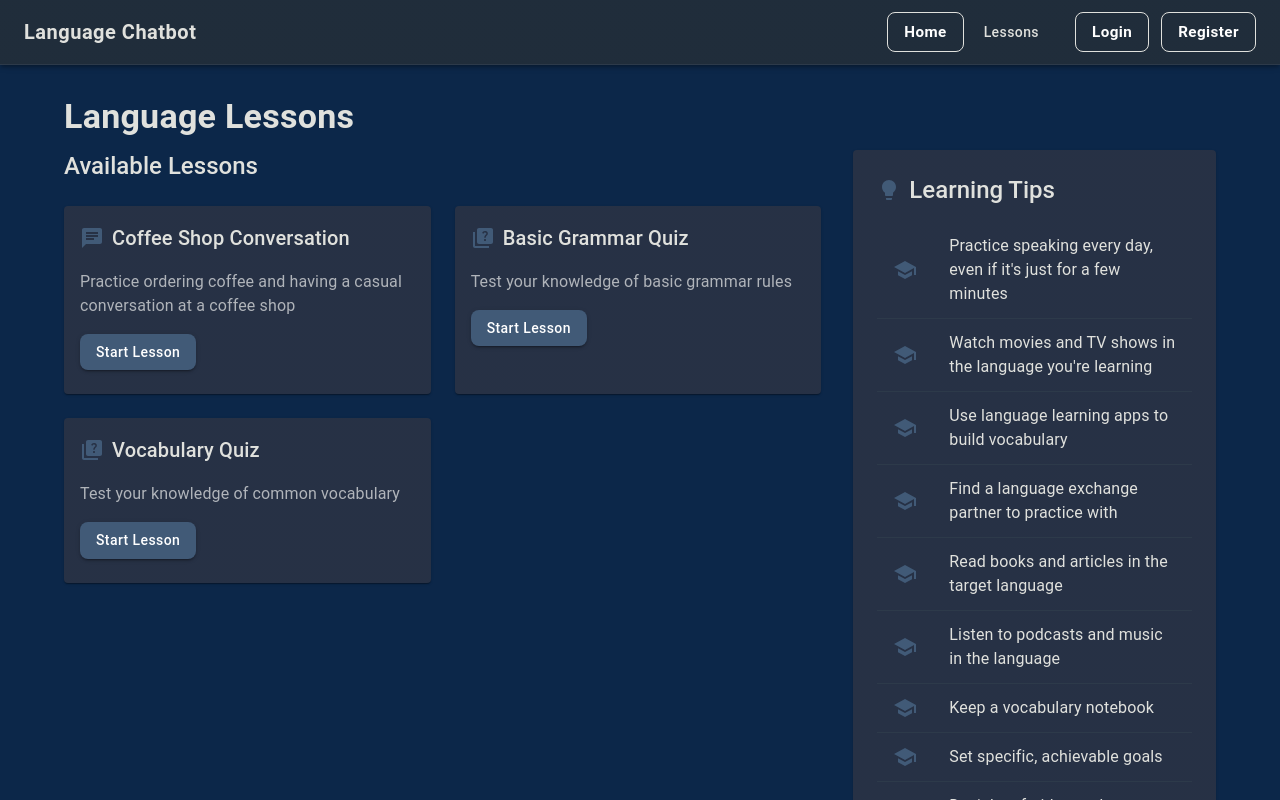
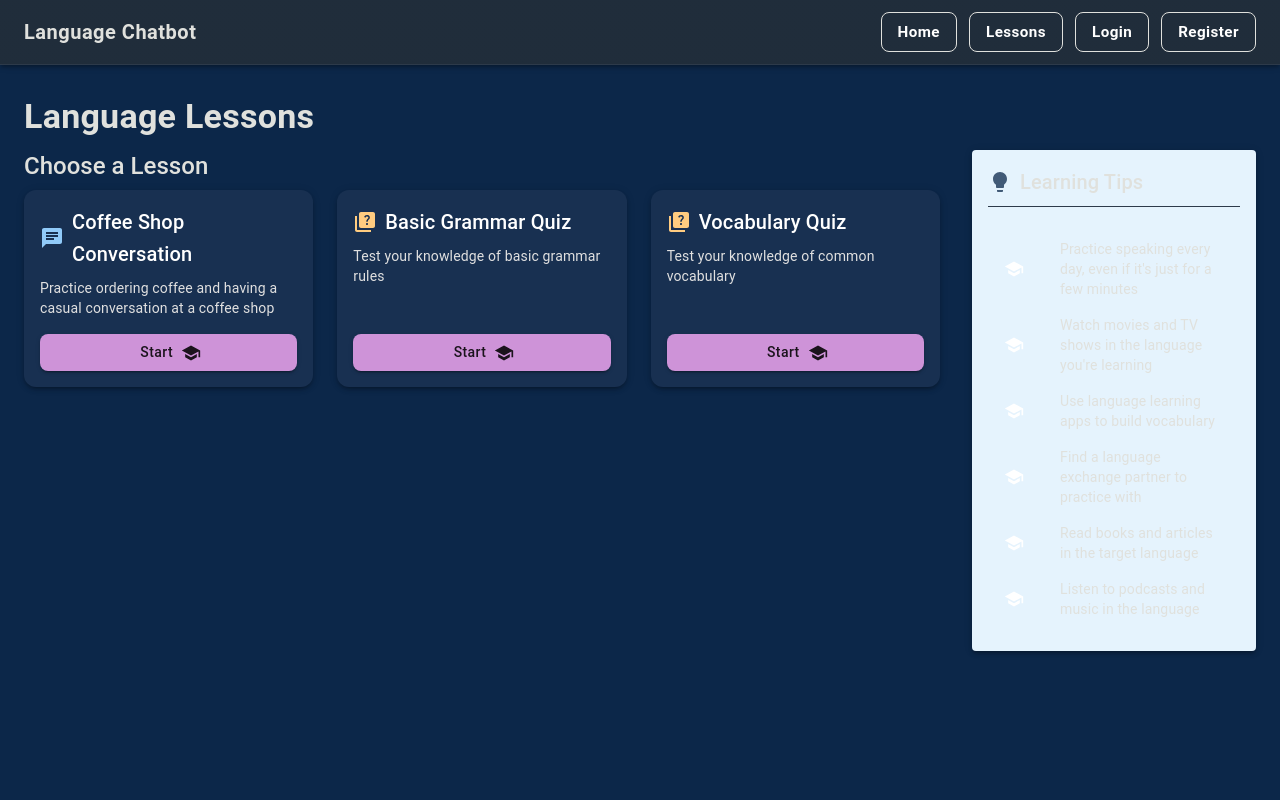
Before and after one commit to Guit4rist/chatbotdiploma, a React (Vite) app in the folder frontend/: page /lessons in a window 1280 px wide. Shown: the top 800 px of the page. Built offline with nearby package versions, Linux system fonts and the light colour scheme.

Commit message:
lessons page ui changes

```diff
--- a/frontend/src/components/Navbar.jsx
+++ b/frontend/src/components/Navbar.jsx
@@ -200,13 +200,13 @@ const Navbar = () => {
               ))}
 
                 <Button
-                color="inherit"
                   component={Link}
                   to="/lessons"
-                sx={{ mr: 2 }}
+                  {...buttonStyle}
                 >
                   Lessons
                 </Button>
+
 
               {isAuthenticated ? (
                 <>
--- a/frontend/src/pages/LessonsPage.jsx
+++ b/frontend/src/pages/LessonsPage.jsx
@@ -225,46 +225,60 @@ const LessonsPage = () => {
     );
   }
 
+  // TOP: All imports remain unchanged
+// Replace component body only
+
 return (
-    <Container maxWidth="lg" sx={{ py: 4 }}>
-      <Typography variant="h4" component="h1" gutterBottom>
+  <Container maxWidth="xl" sx={{ py: 4 }}>
+    <Typography variant="h4" fontWeight={600} gutterBottom>
       Language Lessons
     </Typography>
 
     <Grid container spacing={4}>
-        {/* Lessons Section */}
-        <Grid item xs={12} md={8}>
+      {/* Main Content Area */}
+      <Grid item xs={12} md={9}>
         {!selectedLesson ? (
           <>
-              <Typography variant="h5" gutterBottom sx={{ mb: 3 }}>
-                Available Lessons
+            <Typography variant="h5" gutterBottom>
+              Choose a Lesson
             </Typography>
             <Grid container spacing={3}>
               {lessons.map((lesson) => (
-                  <Grid item xs={12} sm={6} key={lesson.id}>
-                    <Card sx={{ height: '100%', display: 'flex', flexDirection: 'column' }}>
-                      <CardContent sx={{ flexGrow: 1 }}>
-                        <Box display="flex" alignItems="center" mb={2}>
+                <Grid item xs={12} sm={6} md={4} key={lesson.id}>
+                  <Card
+                    sx={{
+                      height: '100%',
+                      display: 'flex',
+                      flexDirection: 'column',
+                      p: 2,
+                      borderRadius: 3,
+                      boxShadow: 3,
+                      bgcolor: '#0c2548',
+                      color: 'white',
+                    }}
+                  >
+                    <Box display="flex" alignItems="center" mb={1}>
                       {lesson.type === 'dialog' ? (
-                            <ChatIcon color="primary" sx={{ mr: 1 }} />
+                        <ChatIcon sx={{ mr: 1, color: '#90caf9' }} />
                       ) : (
-                            <QuizIcon color="primary" sx={{ mr: 1 }} />
+                        <QuizIcon sx={{ mr: 1, color: '#ffcc80' }} />
                       )}
-                          <Typography variant="h6" component="h2">
-                            {lesson.title}
-                          </Typography>
+                      <Typography variant="h6">{lesson.title}</Typography>
                     </Box>
-                        <Typography color="text.secondary" paragraph>
+                    <Typography variant="body2" color="grey.300" mb={2}>
                       {lesson.description}
                     </Typography>
+                    <Box mt="auto">
                       <Button
+                        fullWidth
                         variant="contained"
-                          color="primary"
+                        color="secondary"
                         onClick={() => handleStartLesson(lesson)}
+                        endIcon={<SchoolIcon />}
                       >
-                          Start Lesson
+                        Start
                       </Button>
-                      </CardContent>
+                    </Box>
                   </Card>
                 </Grid>
               ))}
@@ -272,30 +286,24 @@ const LessonsPage = () => {
           </>
         ) : (
           <>
-              <Box display="flex" alignItems="center" mb={3}>
-                <Button
-                  variant="outlined"
-                  onClick={() => setSelectedLesson(null)}
-                  sx={{ mr: 2 }}
-                >
-                  Back to Lessons
+            <Box display="flex" alignItems="center" mb={2}>
+              <Button variant="outlined" onClick={() => setSelectedLesson(null)} sx={{ mr: 2 }}>
+                Back
               </Button>
-                <Typography variant="h5">
-                  {selectedLesson.title}
-                </Typography>
+              <Typography variant="h5">{selectedLesson.title}</Typography>
             </Box>
 
             {selectedLesson.type === 'quiz' ? (
-                <Paper sx={{ p: 3 }}>
+              <Paper sx={{ p: 3, bgcolor: '#163a61', borderRadius: 2, color: 'white' }}>
                 {!showResult ? (
                   <>
-                      <Typography variant="h6" gutterBottom>
+                    <Typography variant="subtitle1" gutterBottom>
                       Question {currentQuestion + 1} of {selectedLesson.content.questions.length}
                     </Typography>
-                      <Typography variant="body1" paragraph>
+                    <Typography variant="body1" mb={2}>
                       {selectedLesson.content.questions[currentQuestion].question}
                     </Typography>
-                      <FormControl component="fieldset">
+                    <FormControl>
                       <RadioGroup
                         value={selectedAnswer}
                         onChange={(e) => setSelectedAnswer(e.target.value)}
@@ -304,8 +312,8 @@ const LessonsPage = () => {
                           <FormControlLabel
                             key={index}
                             value={option}
-                              control={<Radio />}
-                              label={option}
+                            control={<Radio sx={{ color: 'white' }} />}
+                            label={<Typography color="white">{option}</Typography>}
                           />
                         ))}
                       </RadioGroup>
@@ -313,63 +321,70 @@ const LessonsPage = () => {
                     <Box mt={2}>
                       <Button
                         variant="contained"
-                          color="primary"
                         onClick={handleAnswerSubmit}
                         disabled={!selectedAnswer}
                       >
-                          Submit Answer
+                        Submit
                       </Button>
                     </Box>
                   </>
                 ) : (
-                    <Box>
+                  <>
                     <Alert severity={isCorrect ? "success" : "error"} sx={{ mb: 2 }}>
                       {isCorrect ? "Correct!" : "Incorrect. Try again!"}
                     </Alert>
-                      <Button
-                        variant="contained"
-                        color="primary"
-                        onClick={handleNextQuestion}
-                      >
+                    <Button variant="contained" onClick={handleNextQuestion}>
                       {currentQuestion < selectedLesson.content.questions.length - 1 ? "Next Question" : "Finish Quiz"}
                     </Button>
-                    </Box>
+                  </>
                 )}
               </Paper>
             ) : (
-                <Paper sx={{ p: 3, height: '60vh', display: 'flex', flexDirection: 'column' }}>
-                  <Box sx={{ flexGrow: 1, overflow: 'auto', mb: 2 }}>
-                    {messages.map((message, index) => (
+              <Paper sx={{ p: 3, bgcolor: '#163a61', borderRadius: 2, color: 'white' }}>
+                <Typography variant="subtitle1" mb={2}>
+                  {selectedLesson.content.scenario}
+                </Typography>
+                <Box
+                  sx={{
+                    bgcolor: '#0c2548',
+                    p: 2,
+                    borderRadius: 2,
+                    height: '300px',
+                    overflowY: 'auto',
+                    mb: 2,
+                  }}
+                >
+                  {messages.map((msg, index) => (
                     <Box
                       key={index}
+                      display="flex"
+                      justifyContent={msg.role === 'user' ? 'flex-end' : 'flex-start'}
+                      mb={1}
+                    >
+                      <Box
                         sx={{
-                          display: 'flex',
-                          justifyContent: message.role === 'user' ? 'flex-end' : 'flex-start',
-                          mb: 2
+                          bgcolor: msg.role === 'user' ? '#1976d2' : '#37474f',
+                          color: 'white',
+                          px: 2,
+                          py: 1,
+                          borderRadius: 2,
+                          maxWidth: '70%',
                         }}
                       >
-                        <Paper
-                          sx={{
-                            p: 2,
-                            maxWidth: '70%',
-                            bgcolor: message.role === 'user' ? 'primary.light' : 'grey.100',
-                            color: message.role === 'user' ? 'white' : 'text.primary'
-                          }}
-                        >
-                          <Typography>{message.content}</Typography>
-                        </Paper>
+                        <Typography variant="body2">{msg.content}</Typography>
+                      </Box>
                     </Box>
                   ))}
                   <div ref={messagesEndRef} />
                 </Box>
-                  <Box sx={{ display: 'flex', gap: 1 }}>
+                <Box display="flex" alignItems="center" gap={2}>
                   <TextField
+                    variant="outlined"
                     fullWidth
-                      variant="outlined"
-                      placeholder="Type your message..."
                     value={newMessage}
                     onChange={(e) => setNewMessage(e.target.value)}
-                      onKeyPress={(e) => e.key === 'Enter' && handleSendMessage()}
+                    placeholder="Type your reply..."
+                    sx={{ bgcolor: 'white', borderRadius: 1 }}
                   />
                   <Button
                     variant="contained"
@@ -380,30 +395,33 @@ const LessonsPage = () => {
                     Send
                   </Button>
                 </Box>
+                {showFeedback && (
+                  <Alert severity="info" sx={{ mt: 2 }}>
+                    Great job! You’ve reached the feedback point.
+                  </Alert>
+                )}
               </Paper>
             )}
           </>
         )}
       </Grid>
 
-        {/* Tips Section */}
-        <Grid item xs={12} md={4}>
-          <Paper sx={{ p: 3 }}>
-            <Typography variant="h5" gutterBottom sx={{ display: 'flex', alignItems: 'center' }}>
+      {/* Sidebar Tips */}
+      <Grid item xs={12} md={3}>
+        <Paper elevation={3} sx={{ p: 2, bgcolor: '#e3f2fd' }}>
+          <Box display="flex" alignItems="center" mb={1}>
             <LightbulbIcon color="primary" sx={{ mr: 1 }} />
-              Learning Tips
-            </Typography>
-            <List>
-              {tips.map((tip, index) => (
-                <React.Fragment key={index}>
-                  <ListItem>
+            <Typography variant="h6">Learning Tips</Typography>
+          </Box>
+          <Divider sx={{ mb: 2 }} />
+          <List dense>
+            {tips.slice(0, 6).map((tip, index) => (
+              <ListItem key={index}>
                 <ListItemIcon>
-                      <SchoolIcon color="primary" />
+                  <SchoolIcon fontSize="small" color="action" />
                 </ListItemIcon>
                 <ListItemText primary={tip} />
               </ListItem>
-                  {index < tips.length - 1 && <Divider />}
-                </React.Fragment>
             ))}
           </List>
         </Paper>
```
Lines whose indentation alone changed are shown as unchanged.
